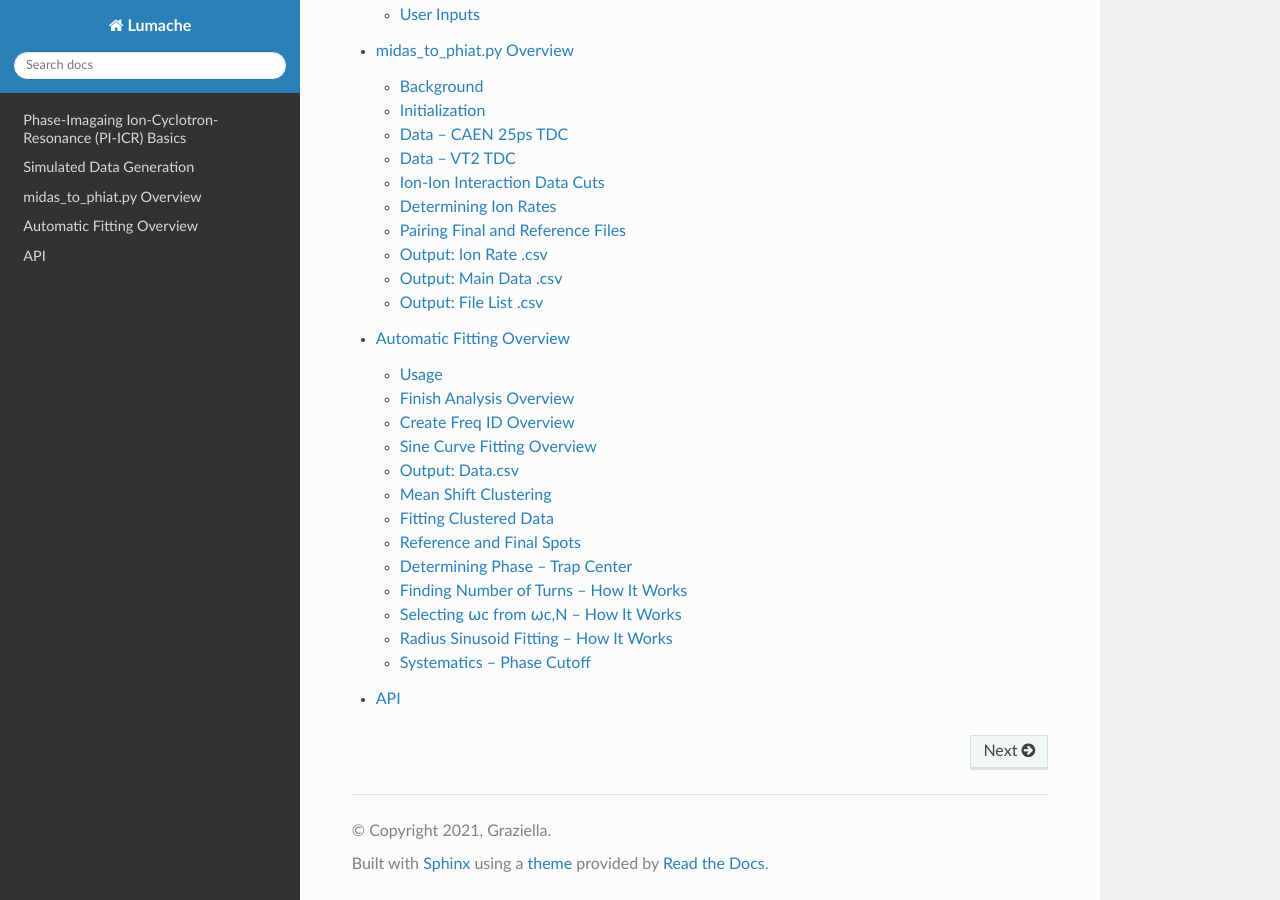
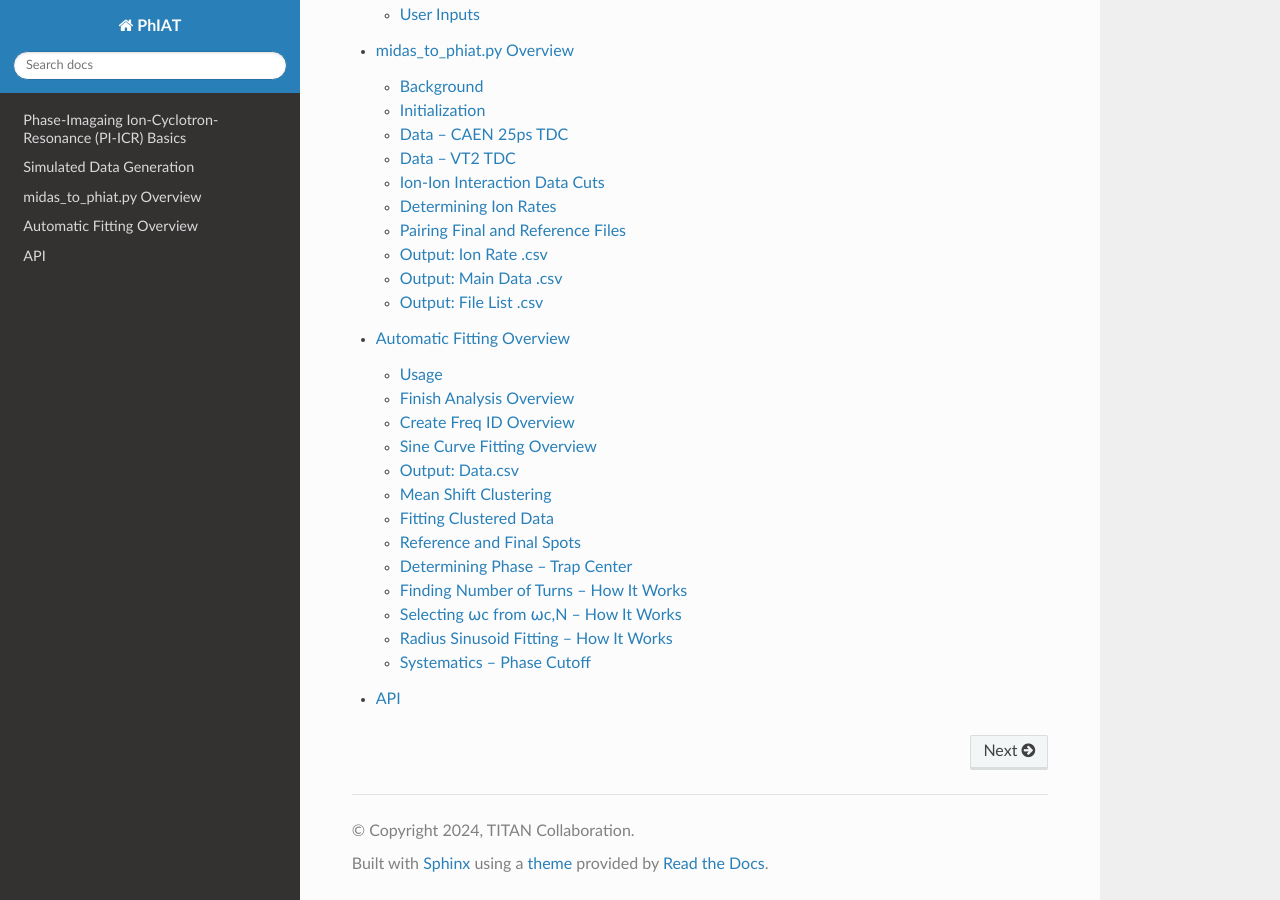
Before and after one commit to aczihalytriumf/phiat-documentation, a Sphinx documentation site: the page built from docs/source/index.rst, in a window 1280 px wide and 900 px high, scrolled down 662 px. Built offline with Sphinx 7.4.7 and the Read the Docs theme 3.1.0, drawn with Linux system fonts in a browser that asks for light colours; pages that are not in the unit, such as notebooks, are missing from menus.

Commit message:
Update conf.py

```diff
--- a/docs/source/conf.py
+++ b/docs/source/conf.py
@@ -2,9 +2,9 @@
 
 # -- Project information
 
-project = 'Lumache'
-copyright = '2021, Graziella'
-author = 'Graziella'
+project = 'PhIAT'
+copyright = '2024, TITAN Collaboration'
+author = 'TITAN Collaboration'
 
 release = '0.1'
 version = '0.1.0'
```
